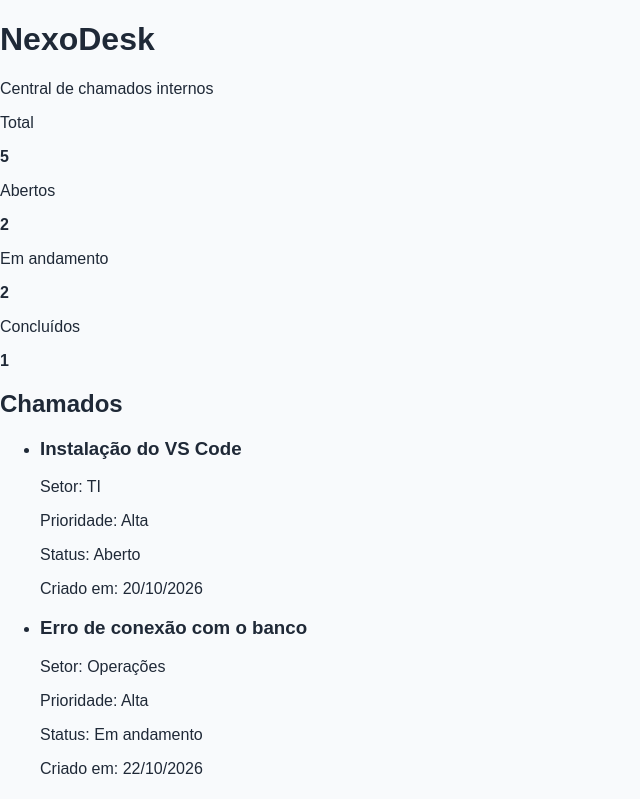
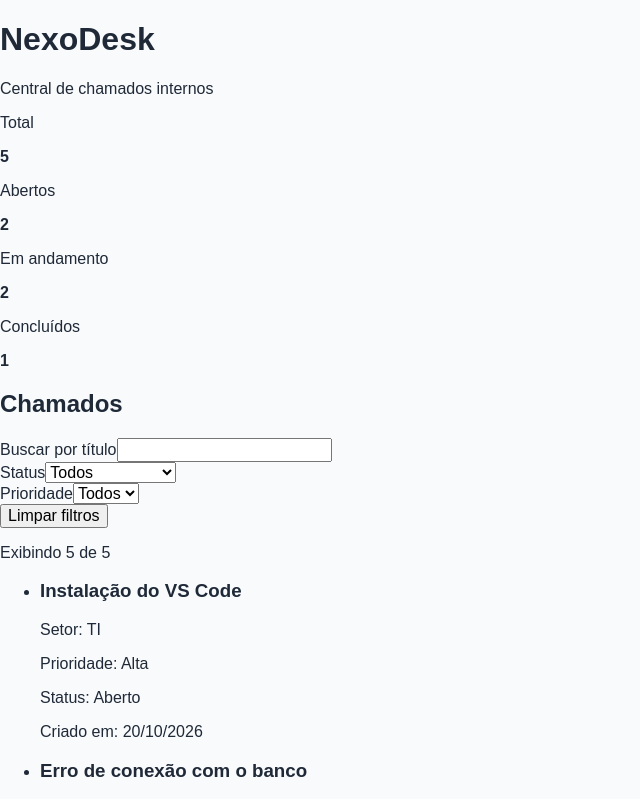
Before and after one commit to danilohenriquemartinsesilva/nexodesk, a React (Vite) app: page / in a window 1280 px wide. Shown: the top 799 px of the page, without its empty margins (0-640 px from the left). Built offline with nearby package versions, Linux system fonts and the light colour scheme; data requests are answered from the project's data file.

Commit message:
feat: componente de filtros e integracao na listagem

```diff
--- a/src/App.tsx
+++ b/src/App.tsx
@@ -1,13 +1,19 @@
 import { useEffect, useState } from 'react';
 import ResumoChamados from './components/ResumoChamados';
 import ListaChamados from './components/ListaChamados';
+import Filtros from './components/Filtros';
 import { buscarChamados } from './services/chamadosService';
+import { filtrarChamados } from './utils/filtrarChamados';
 import type { Chamado } from './types/chamado';
 
 function App() {
   const [chamados, setChamados] = useState<Chamado[]>([]);
   const [carregando, setCarregando] = useState(true);
   const [erro, setErro] = useState('');
+
+  const [busca, setBusca] = useState('');
+  const [filtroStatus, setFiltroStatus] = useState('todos');
+  const [filtroPrioridade, setFiltroPrioridade] = useState('todos');
 
   useEffect(() => {
     async function carregarChamados() {
@@ -23,6 +29,19 @@ function App() {
 
     carregarChamados();
   }, []);
+
+  function limparFiltros() {
+    setBusca('');
+    setFiltroStatus('todos');
+    setFiltroPrioridade('todos');
+  }
+
+  const chamadosFiltrados = filtrarChamados(
+    chamados,
+    busca,
+    filtroStatus,
+    filtroPrioridade,
+  );
 
   return (
     <main>
@@ -46,7 +65,22 @@ function App() {
 
           <section>
             <h2>Chamados</h2>
-            <ListaChamados chamados={chamados} />
+
+            <Filtros
+              busca={busca}
+              status={filtroStatus}
+              prioridade={filtroPrioridade}
+              aoMudarBusca={setBusca}
+              aoMudarStatus={setFiltroStatus}
+              aoMudarPrioridade={setFiltroPrioridade}
+              aoLimpar={limparFiltros}
+            />
+
+            <p>
+              Exibindo {chamadosFiltrados.length} de {chamados.length}
+            </p>
+
+            <ListaChamados chamados={chamadosFiltrados} />
           </section>
         </>
       )}
--- /dev/null
+++ b/src/components/Filtros.tsx
@@ -0,0 +1,67 @@
+interface FiltrosProps {
+  busca: string;
+  status: string;
+  prioridade: string;
+  aoMudarBusca: (valor: string) => void;
+  aoMudarStatus: (valor: string) => void;
+  aoMudarPrioridade: (valor: string) => void;
+  aoLimpar: () => void;
+}
+
+function Filtros({
+  busca,
+  status,
+  prioridade,
+  aoMudarBusca,
+  aoMudarStatus,
+  aoMudarPrioridade,
+  aoLimpar,
+}: FiltrosProps) {
+  return (
+    <div>
+      <div>
+        <label htmlFor="busca">Buscar por título</label>
+        <input
+          id="busca"
+          type="text"
+          value={busca}
+          onChange={(e) => aoMudarBusca(e.target.value)}
+        />
+      </div>
+
+      <div>
+        <label htmlFor="filtro-status">Status</label>
+        <select
+          id="filtro-status"
+          value={status}
+          onChange={(e) => aoMudarStatus(e.target.value)}
+        >
+          <option value="todos">Todos</option>
+          <option value="aberto">Aberto</option>
+          <option value="em_andamento">Em andamento</option>
+          <option value="concluido">Concluído</option>
+        </select>
+      </div>
+
+      <div>
+        <label htmlFor="filtro-prioridade">Prioridade</label>
+        <select
+          id="filtro-prioridade"
+          value={prioridade}
+          onChange={(e) => aoMudarPrioridade(e.target.value)}
+        >
+          <option value="todos">Todos</option>
+          <option value="baixa">Baixa</option>
+          <option value="media">Média</option>
+          <option value="alta">Alta</option>
+        </select>
+      </div>
+
+      <button type="button" onClick={aoLimpar}>
+        Limpar filtros
+      </button>
+    </div>
+  );
+}
+
+export default Filtros;
--- a/src/components/ListaChamados.tsx
+++ b/src/components/ListaChamados.tsx
@@ -11,7 +11,7 @@ function ListaChamados({ chamados }: ListaChamadosProps) {
     return (
       <div>
         <h3>Nenhum chamado encontrado</h3>
-        <p>Os chamados cadastrados aparecerão aqui.</p>
+        <p>Tente mudar os filtros ou cadastre um novo chamado.</p>
       </div>
     );
   }
```
